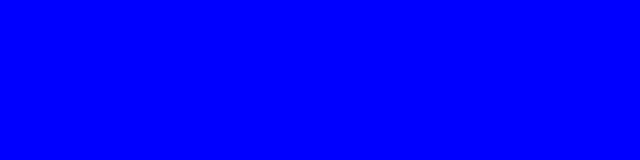
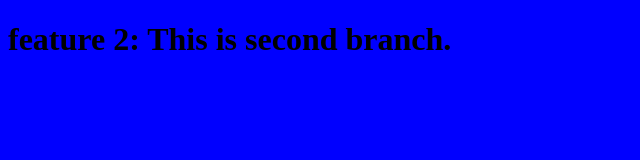
Before and after one commit to 17sanjy/demo-ap, a plain HTML site: page index.html in a window 1280 px wide. Shown: the whole page, without its empty margins (0-640 px from the left). Drawn offline with Linux system fonts and the light colour scheme.

Commit message:
new branch has been created and added a h1 tag

```diff
--- a/index.html
+++ b/index.html
@@ -7,6 +7,6 @@
     <title>Document</title>
 </head>
 <body>
-
+    <h1>feature 2: This is second branch.</h1>
 </body>
 </html>
```
